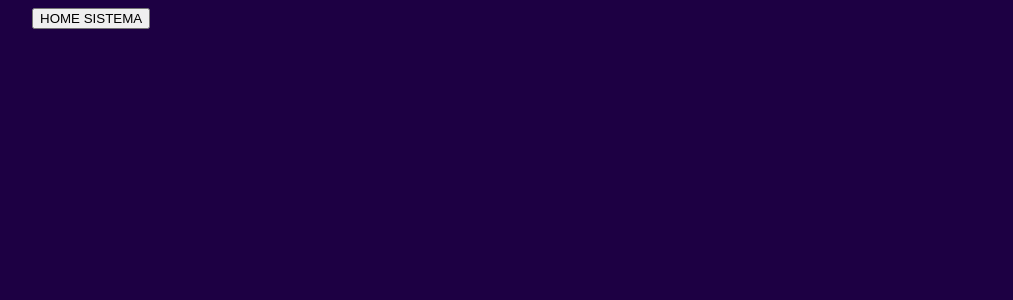
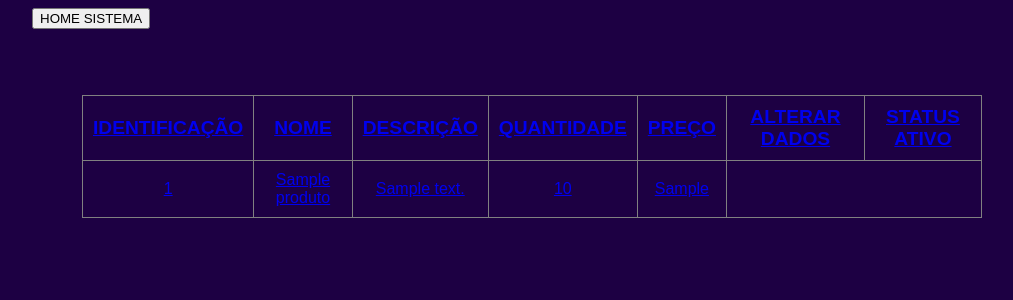
Before and after one commit to Keillianne/projeto27, a PHP site: page /listaproduto.php in a window 1280 px wide. Shown: the top 300 px of the page, without its empty margins (108-1121 px from the left). Run offline with PHP 8.4, Linux system fonts and the light colour scheme; tables that the repository leaves empty or names only in its code hold one stand-in row (values such as "Sample post").

Commit message:
Atualização para ajudar o Dani

```diff
--- a/cadastraproduto.php
+++ b/cadastraproduto.php
@@ -16,8 +16,8 @@ if ($_SERVER["REQUEST_METHOD"] == "POST") {
     if ($cont == 1) {
         echo "<script>window.alert('PRODUTO JÁ CADASTRADO!');</script>";
     } else {
-        $sql = "INSERT INTO usuarios (pro_nome, pro_descricao, pro_quantidade, pro_preco) VALUES('$nome', '$descricao', '$quantidade', '$preco', 'n')";
-        mysqli_query($link, $sql);
+        $sql = "INSERT INTO produtos (pro_nome, pro_descricao, pro_quantidade, pro_preco) VALUES('$nome', '$descricao', '$quantidade', '$preco')";
+        mysqli_query($link, $sql); #linha com erro
         header("Location: listaproduto.php");
     }
 }
--- a/listaproduto.php
+++ b/listaproduto.php
@@ -1,3 +1,14 @@
+
+<?php
+#abre conexão com o banco de dados
+include("conectadb.php");
+
+#passa a instrução para o bando de dados
+#função da instrução: LISTAR TODOS O CONTEÚDO DA TABELA usuarios
+$sql = "SELECT * FROM produtos";
+$resultado = mysqli_query($link, $sql);
+
+?>
 <!DOCTYPE html>
 <html lang="pt-br">
 <head>
@@ -9,5 +20,33 @@
 </head>
 <body>
     <a href="homesistema.html"><input type="button" name="voltahomesistema" value="HOME SISTEMA"></p>
+    <div class="container">
+
+        <table border="1">
+            <tr>
+                <th>IDENTIFICAÇÃO</th>
+                <th>NOME</th>
+                <th>DESCRIÇÃO</th>
+                <th>QUANTIDADE</th>
+                <th>PREÇO</th>
+                <th>ALTERAR DADOS</th>
+                <th>STATUS ATIVO</th>
+            </tr>
+            <?php
+                while ($tbl = mysqli_fetch_array($resultado)){
+                    ?>
+                    <tr>
+                        <td><?= $tbl[0]?></td>
+                        <td><?= $tbl[1]?></td>
+                        <td><?= $tbl[2]?></td>
+                        <td><?= $tbl[3]?></td>
+                        <td><?= $tbl[4]?></td>
+                        <!---<td><?= $check=($tbl[3]=="s")?"SIM":"NÃO"?></td>--->
+                    </tr>
+                    <?php
+                }
+            ?>
+        </table>
+    </div>
 </body>
 </html>
```
